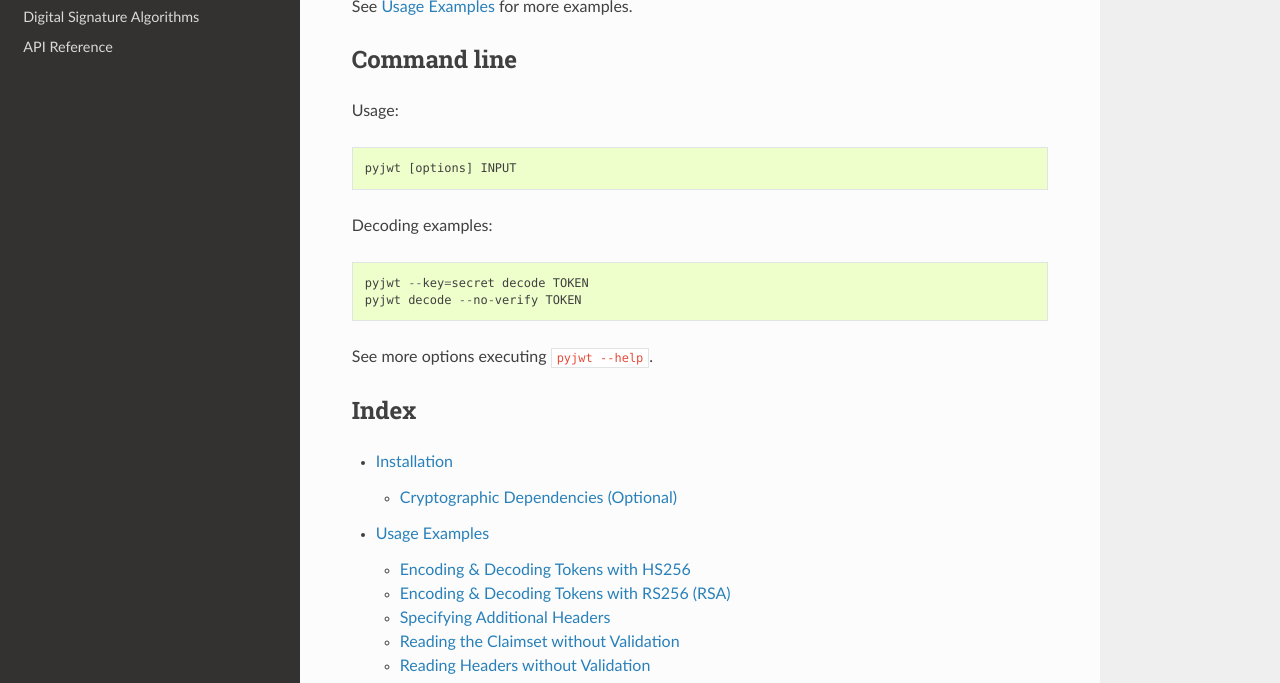
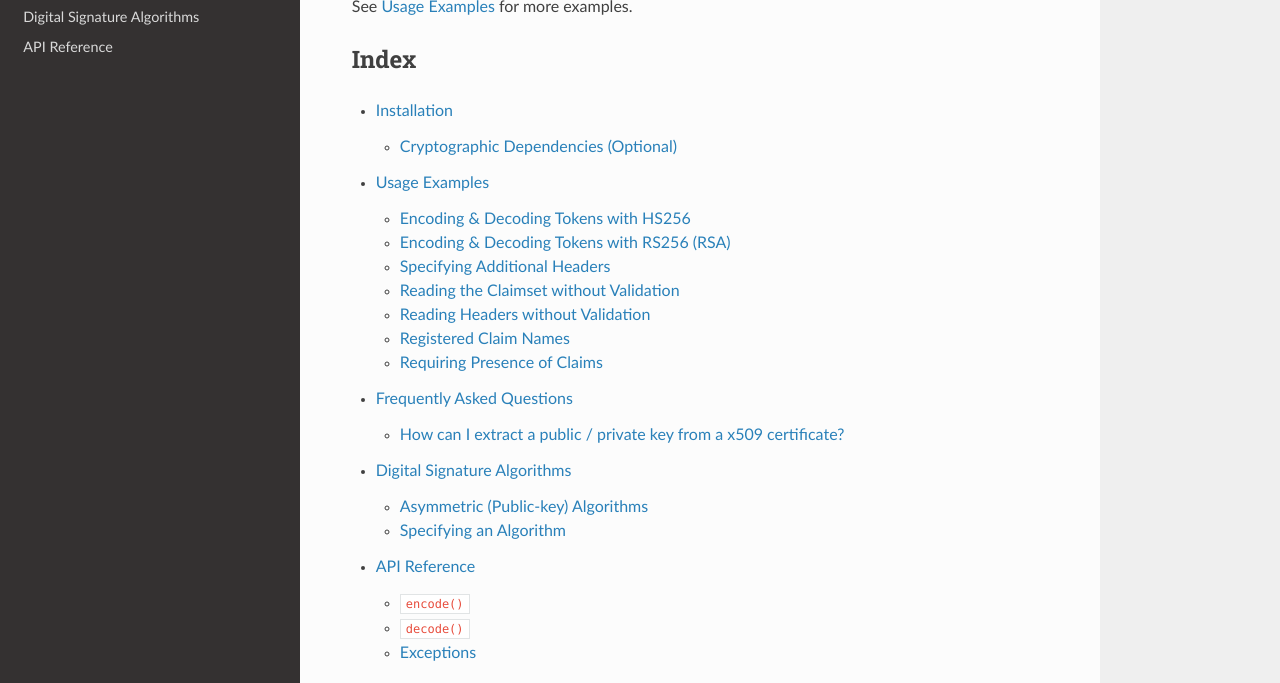
Before and after one commit to jpadilla/pyjwt, a Sphinx documentation site: the page built from docs/index.rst, in a window 1280 px wide and 900 px high, scrolled down 707 px, cut to the strip 217-900 px from the top of the window. Built offline with Sphinx 7.4.7 and the Read the Docs theme 2.0.0, drawn with Linux system fonts in a browser that asks for light colours.

Commit message:
Remove "Command line" sections from docs (#539)
The CLI entry point was removed in commit
8a14f087c285bbe2f6e85ba4818e6c620b708d5d.

```diff
--- a/docs/index.rst
+++ b/docs/index.rst
@@ -40,20 +40,6 @@ Example Usage
 
 See :doc:`Usage Examples <usage>` for more examples.
 
-Command line
-------------
-
-Usage::
-
-    pyjwt [options] INPUT
-
-Decoding examples::
-
-    pyjwt --key=secret decode TOKEN
-    pyjwt decode --no-verify TOKEN
-
-See more options executing ``pyjwt --help``.
-
 Index
 -----
 
```
Also changed, not shown: README.rst (+0 -16 lines).
